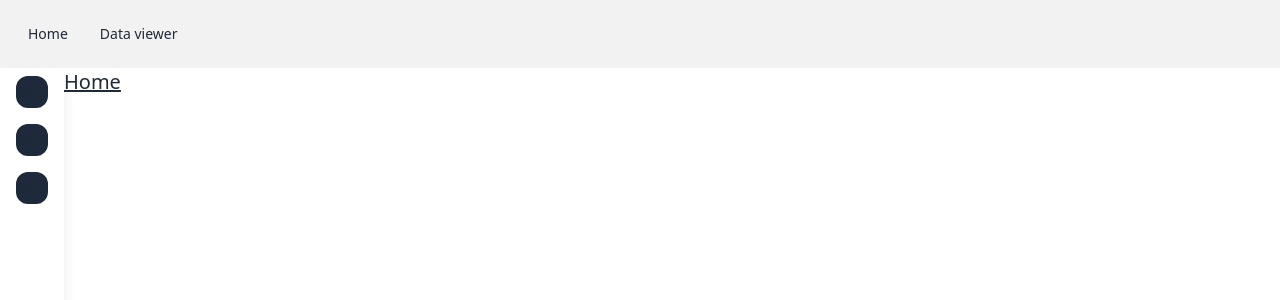
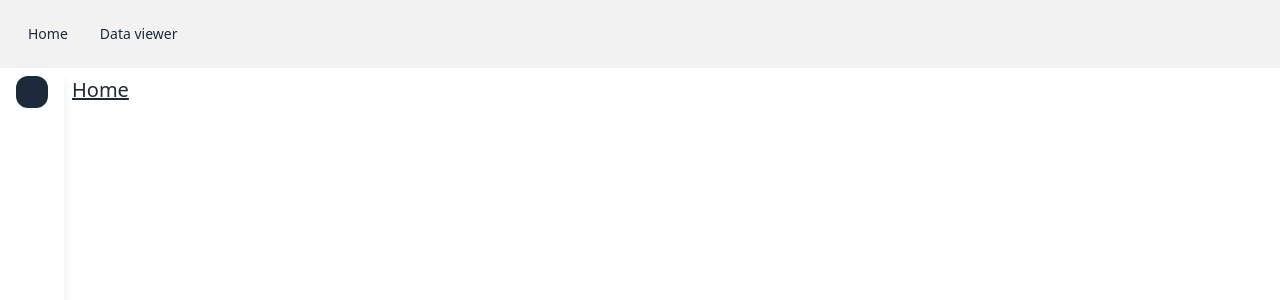
Before and after one commit to DaBootO/alexandria, a SvelteKit app in the folder alexandria-frontend/: page / in a window 1280 px wide. Shown: the top 300 px of the page. Built offline with nearby package versions, Linux system fonts and the light colour scheme.

Commit message:
updated UI

```diff
--- a/alexandria-frontend/src/lib/Sidebar.svelte
+++ b/alexandria-frontend/src/lib/Sidebar.svelte
@@ -5,11 +5,13 @@
 <div class="flex top-0 left-0 h-screen flex-col w-16 shadow-lg items-center">
     {#each sidebarContent as cnt}
         <div class="h-12">
-            <button class="bg-slate-800 border-white justify-center text-sm m-2 w-8 h-8 rounded-xl hover:rounded-md hover:bg-slate-600 transition-all">
-                <a href="/data-viewer">
-                    {cnt}
-                </a>
-            </button>
+            <div class="tooltip tooltip-right" data-tip={cnt.tooltip}>
+                <button class="bg-slate-800 border-white justify-center text-sm m-2 w-8 h-8 rounded-xl hover:rounded-md hover:bg-slate-600 transition-all">
+                    <a href={cnt.href}>
+                        <i class="fa-solid {cnt.icon}"></i>
+                    </a>
+                </button>
+            </div>
         </div>
     {/each}
 </div>
--- a/alexandria-frontend/src/routes/+layout.svelte
+++ b/alexandria-frontend/src/routes/+layout.svelte
@@ -1,5 +1,6 @@
 <script>
     import "../app.css";
+    import '@fortawesome/fontawesome-free/css/all.min.css'
 </script>
 
 <div>
--- a/alexandria-frontend/src/routes/+page.svelte
+++ b/alexandria-frontend/src/routes/+page.svelte
@@ -1,7 +1,17 @@
 <script>
     import Sidebar from "$lib/Sidebar.svelte";
-    const content = ["test1", "test2", "test3"];
+    const SBcontent = [
+        {
+            'tooltip': 'Add Experiment',
+            'icon': 'fa-plus',
+            'href': '/'
+        }
+    ];
+
+
 </script>
 
-<Sidebar sidebarContent={content} />
-<div class="text-xl underline">Home</div>
+<Sidebar sidebarContent={SBcontent} />
+<div class="m-2">
+    <div class="text-xl underline">Home</div>
+</div>
--- a/alexandria-frontend/src/routes/data-viewer/+page.svelte
+++ b/alexandria-frontend/src/routes/data-viewer/+page.svelte
@@ -1,13 +1,45 @@
 <script>
     import DataTable from "$lib/DataTable.svelte";
+    import Plot_2d from "$lib/Plot_2d.svelte";
+    import ColorPicker from 'svelte-awesome-color-picker';
+
+    let start_hex = "#333333";
+    let hex;
+    $: point_color = hex;
+
     const test = [
         {"col_name": "col1", "type": "numeric", "data": [1,2,3,4]},
         {"col_name": "col1", "type": "numeric", "data": [1,2,3,4]},
         {"col_name": "col1", "type": "numeric", "data": [1,2,3,4]},
+    ];
+
+    let testData = [
+        {
+            'x': [1,2,3,4,5],
+            'y': [1,3,5,7,12]
+        },
+        {
+            'x': [6,7,8,9,10],
+            'y': [1,5,4,2,1]
+        }
     ];
 </script>
 
 <div class="flex-col m-2">
     <div class="text-xl">Data Viewer</div>
     <DataTable data={test} />
+    <ul class="menu menu-horizontal px-1">
+        <li>
+            <details>
+                <summary> Colors </summary>
+                <ul class="p-2 bg-base-100 rounded-t-none">
+                    <li>
+                        <ColorPicker bind:hex label="color" />
+                    </li>
+                </ul>
+            </details>
+        </li>
+    </ul>
+    <h1>{point_color}</h1>
 </div>
+<Plot_2d data={testData} />
```
